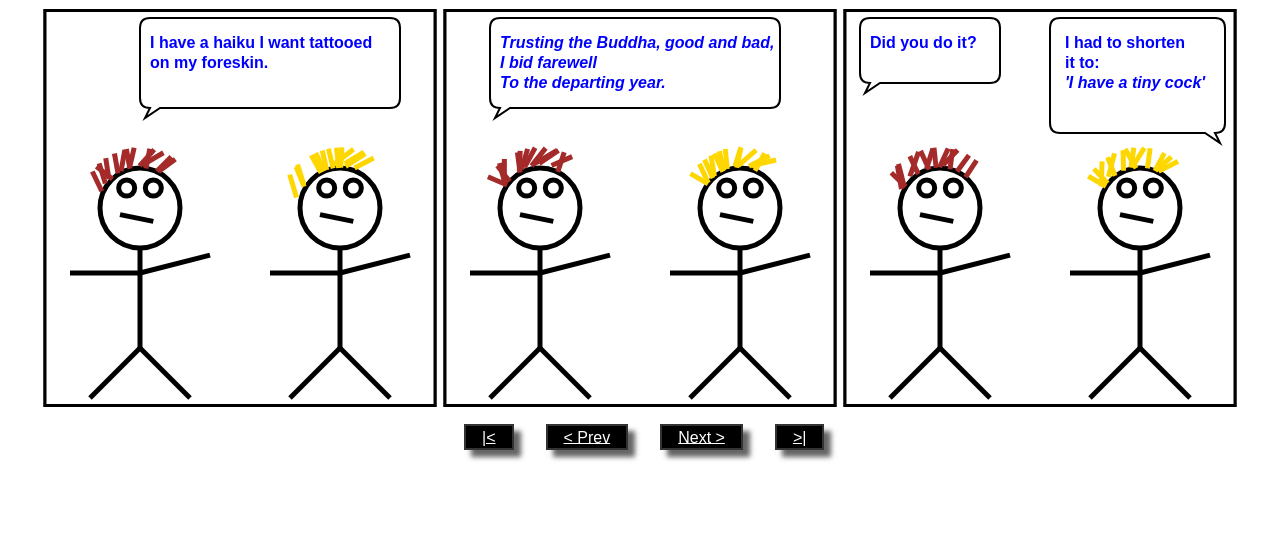
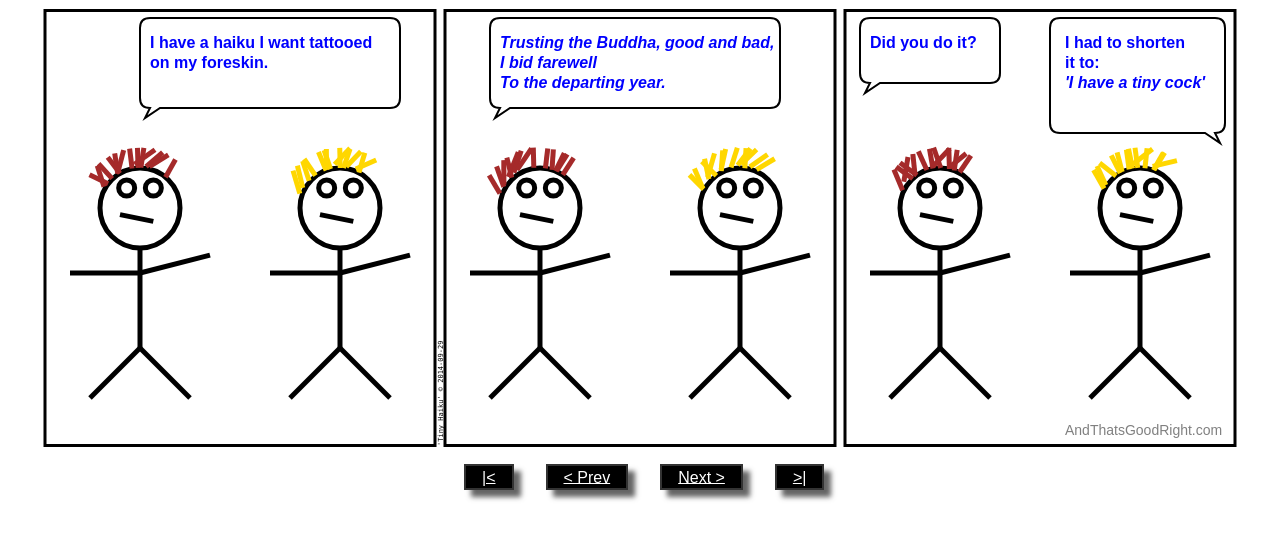
Before and after one commit to donvince/AndThatsGoodRight.com, a plain HTML site: page 2/index.html in a window 1280 px wide. Drawn offline with Linux system fonts and the light colour scheme.

Commit message:
Corrected the title & added branding
date stamp & website address

```diff
--- a/2/index.html
+++ b/2/index.html
@@ -1,7 +1,7 @@
 <!DOCTYPE html>
 <html xmlns="http://www.w3.org/1999/xhtml">
 <head>
-    <title>..right? Magic Design</title>
+    <title>..right? Tiny Haiku</title>
     <link rel="icon" type="image/png" href="../favicon.png" />
     <style type="text/css">
         #container
@@ -393,6 +393,17 @@ ul.nav {
             context.textAlign = 'left';
             context.fillText("'I have a tiny cock'", 1025, 80);
 
+            context.fillStyle = "grey";
+            context.font = "14px Arial";
+            context.fillText("AndThatsGoodRight.com", 1025, 427);
+
+            //"Lucida Console", Monaco, monospace
+            context.rotate(-Math.PI/2);
+            context.textAlign = "Left";
+            context.fillStyle = "black";
+            context.font = "7px Lucida Console";
+            context.fillText("'Tiny Haiku' © 2014-09-29", -438, 402.5);
+
 /*
 Panel 1
 Left char: I have a haiku I want tattooed on my foreskin.
@@ -423,7 +434,7 @@ I had to shorten it to "I have a tiny cock"
 </head>
 <body>
     <div id="canvas-container">
-        <canvas id="imageView" width="1200" height="400">
+        <canvas id="imageView" width="1200" height="440">
         </canvas>
     </div>
 
```
